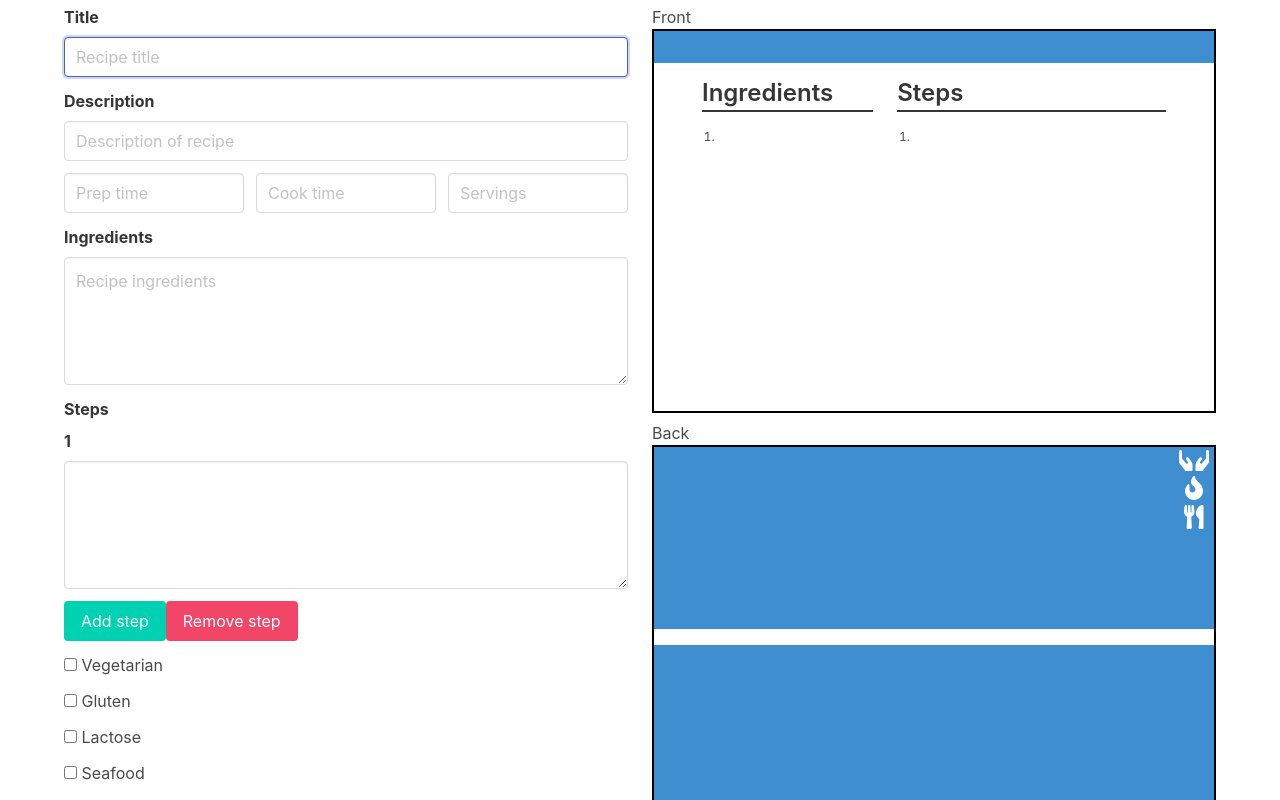
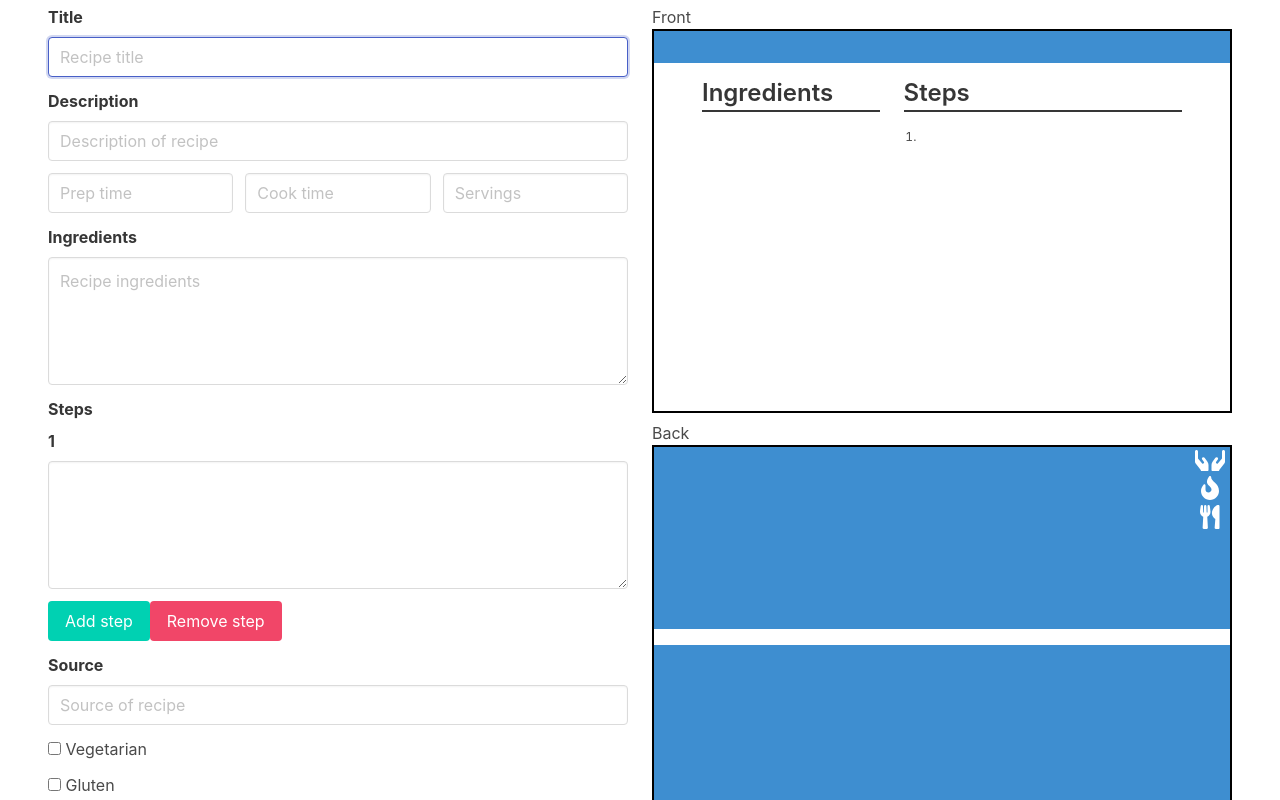
Before and after one commit to reZach/recipe-cards, a React (Create React App) app: page / in a window 1280 px wide. Shown: the part 260-1060 px from the top of the page. Built offline with nearby package versions, Linux system fonts and the light colour scheme.

Commit message:
PDF renders nicely! Added source to recipe card

```diff
--- a/package.json
+++ b/package.json
@@ -5,6 +5,7 @@
   "dependencies": {
     "@fortawesome/fontawesome-free": "^5.15.1",
     "bulma": "^0.9.1",
+    "html-to-image": "^1.3.20",
     "jspdf": "^2.2.0",
     "react": "^17.0.1",
     "react-dom": "^17.0.1",
--- a/src/App.css
+++ b/src/App.css
@@ -1,3 +1,7 @@
+.container:not(.is-max-desktop):not(.is-max-widescreen) {
+  max-width: 1358px;
+}
+
 .App {
   text-align: center;
 }
@@ -74,6 +78,15 @@
   padding-right: 4px;
 }
 
+.recipe-source {
+  position: absolute;
+  width: 100%;
+  bottom: 16px;
+  left: 2px;
+  text-align: left;
+  color: white;
+}
+
 .built-by {
   position: absolute;
   width: 100%;
--- a/src/App.jsx
+++ b/src/App.jsx
@@ -1,5 +1,6 @@
 import milk from "./milk-bottle.svg";
 import * as React from "react";
+import { toPng } from "html-to-image";
 import { jsPDF } from "jspdf";
 import "./App.css";
 import "bulma/css/bulma.css";
@@ -17,12 +18,16 @@ class App extends React.Component {
       servings: "",
       ingredients: "",
       steps: [""],
+      source: "",
       vegetarian: false,
       gluten: false,
       lactose: false,
       seafood: false,
       spicy: false,
     };
+
+    this.recipeCardWidth = 152.4; // "mm" (jsPDF) unit = 6 in
+    this.recipeCardHeight = 88.9; // "mm" (jsPDF) unit = 3.5 in
 
     this.setTitle = this.setTitle.bind(this);
     this.setDescription = this.setDescription.bind(this);
@@ -33,6 +38,7 @@ class App extends React.Component {
     this.setStep = this.setStep.bind(this);
     this.addStep = this.addStep.bind(this);
     this.removeStep = this.removeStep.bind(this);
+    this.setSource = this.setSource.bind(this);
     this.setVegetarian = this.setVegetarian.bind(this);
     this.setGluten = this.setGluten.bind(this);
     this.setLactose = this.setLactose.bind(this);
@@ -117,6 +123,13 @@ class App extends React.Component {
     this.setState({ steps });
   }
 
+  setSource(event){
+    const value = event.target.value;
+    this.setState({
+      source: value,
+    });
+  }
+
   setVegetarian(event) {
     const value = event.target.checked;
     this.setState({
@@ -153,15 +166,33 @@ class App extends React.Component {
   }
 
   download(event) {
-    const newPDF = new jsPDF({
-      orientation: "landscape",
-      format: [152.4, 88.9] // 6in by 3.5in
+    const _ = this;
+    const width = this.recipeCardWidth;
+    const height = this.recipeCardHeight;
+
+    toPng(document.getElementById("js-front")).then(function(frontImgData){
+
+      toPng(document.getElementById("js-back")).then(function(backImgData){
+        const newPDF = new jsPDF({
+          orientation: "landscape",
+          format: [width, height],
+          compress: true
+        });
+        newPDF.addImage(frontImgData, "PNG", 0, 0, width, height);
+        newPDF.addPage([width, height], "landscape");
+        newPDF.setPage(2);
+        newPDF.addImage(backImgData, "PNG", 0, 0, width, height);
+        newPDF.save(`${_.state.title.replace(" ", "")}-RecipeCard.pdf`);
+      })
+      .catch(function(error){
+        console.error("Failed to save back of recipe card to PNG.");
+        console.error(error);
+      });
+    })
+    .catch(function(error){
+      console.error("Failed to save front of recipe card to PNG.");
+      console.error(error);
     });
-    newPDF.html(document.querySelector("#front"), {
-      callback: function (doc) {
-        doc.save();
-      }
-   });
   }
 
   renderSteps() {
@@ -187,7 +218,7 @@ class App extends React.Component {
 
   renderFrontPreview() {
     return (
-      <div className="container card-preview" id="front">
+      <div className="container card-preview" id="js-front">
         <section className="hero is-info">
           <div className="hero-body pt-4 pb-4 pl-5 pr-5">
             <div className="container">
@@ -205,13 +236,13 @@ class App extends React.Component {
                 >
                   Ingredients
                 </h4>
-                <ol type="1" className="pl-4">
+                <div type="1" className="pl-4">
                   {this.state.ingredients
                     .split("\n")
                     .map((value, index, array) => {
-                      return <li key={index}>{value}</li>;
+                      return <div key={index}>{value}</div>;
                     })}
-                </ol>
+                </div>
               </div>
               <div className="column is-three-fifths">
                 <h4
@@ -235,7 +266,7 @@ class App extends React.Component {
 
   renderBackPreview() {
     return (
-      <div className="container card-preview" id="back">
+      <div className="container card-preview" id="js-back">
         <section className="hero is-info is-fullheight">
           <div className="hero-body pl-0 pr-0">
             <div
@@ -304,8 +335,11 @@ class App extends React.Component {
             </span>
           </div>
         </div>
+        <div className="recipe-source">
+          {this.state.source}
+        </div>
         <div className="built-by">
-          Built by https://github.com/reZach/recipe-cards
+          Built by: https://github.com/reZach/recipe-cards
         </div>
       </div>
     );
@@ -484,6 +518,18 @@ class App extends React.Component {
                     </div>
                   </div>
                   <div className="field">
+                    <label className="label">Source</label>
+                    <div className="control">
+                      <input
+                        className="input"
+                        type="text"
+                        placeholder="Source of recipe"
+                        value={this.state.source}
+                        onChange={this.setSource}
+                      />
+                    </div>
+                  </div>
+                  <div className="field">
                     <label className="checkbox">
                       <input
                         type="checkbox"
```
Also changed, not shown: 2 other files (tests, documents, lock files or other folders).
